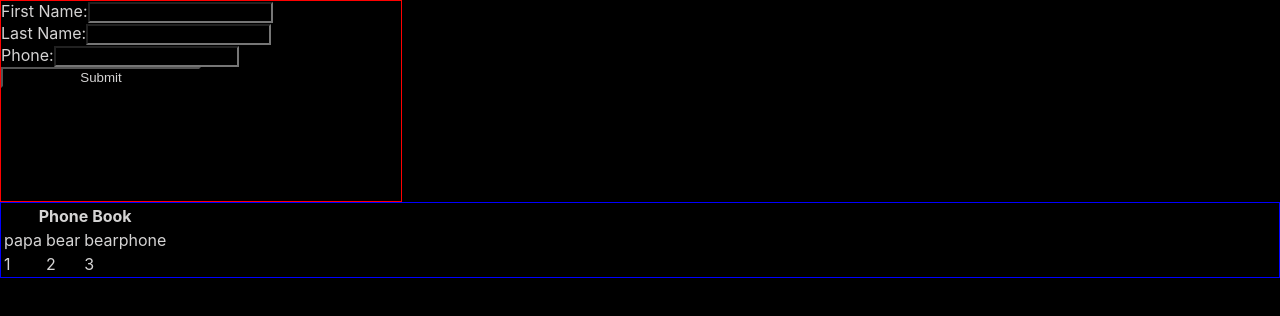
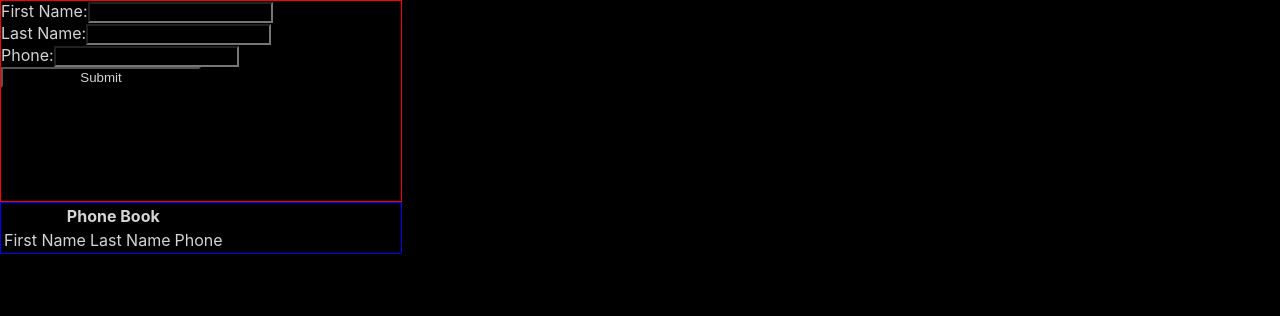
Before and after one commit to C-STYR/react-phonebook, a React (Create React App) app: page / in a window 1280 px wide. Shown: the top 316 px of the page. Built offline with nearby package versions, Linux system fonts and the light colour scheme.

Commit message:
working model, no styling

```diff
--- a/src/App.css
+++ b/src/App.css
@@ -23,4 +23,5 @@
 
 .phoneBook {
   border: 1px solid blue;
+  width: 400px;
 }
--- a/src/App.js
+++ b/src/App.js
@@ -1,18 +1,16 @@
-import { useState, useEffect } from 'react';
+import { useState } from 'react';
 
 import './App.css';
 import React from 'react';
 
 
 function App() {
-  const entries = [{
-    firstName: "papa",
-    lastName: "bear",
-    phone: "bearphone"
-  }];
+
+  const [entries, setEntries] = useState([])
+
   return (
     <div className="App">
-      <Inputs entries={entries}/>
+      <Inputs  entries={entries} setEntries={setEntries}/>
       <PhoneBook entries={entries}/>
     </div>
   );
@@ -41,8 +39,9 @@ function Inputs(props) {
       "lastName": state.lastName,
       "phone": state.phone
     };
-
-    props.entries.push(entryData);
+    const values = [...props.entries]
+    values.push(entryData)
+    props.setEntries(values)
     console.log("entries =>", props.entries);
   }
 
@@ -67,13 +66,6 @@ function Inputs(props) {
   )
 }
 
-const test = [
-  <tr>
-    <td>1</td>
-    <td>2</td>
-    <td>3</td>
-  </tr>,
-]
 
 function PhoneBook(props) {
 
@@ -87,7 +79,6 @@ function PhoneBook(props) {
       )
       return row
   })
-  console.log("entry", entry)
 
   return (
     <div className="phoneBook">
@@ -98,8 +89,12 @@ function PhoneBook(props) {
           </tr>
         </thead>
         <tbody>
+          <tr>
+            <td>First Name</td>
+            <td>Last Name</td>
+            <td>Phone</td>
+          </tr>
           {entry}
-          {test}
         </tbody>
       </table>
     </div>
```
